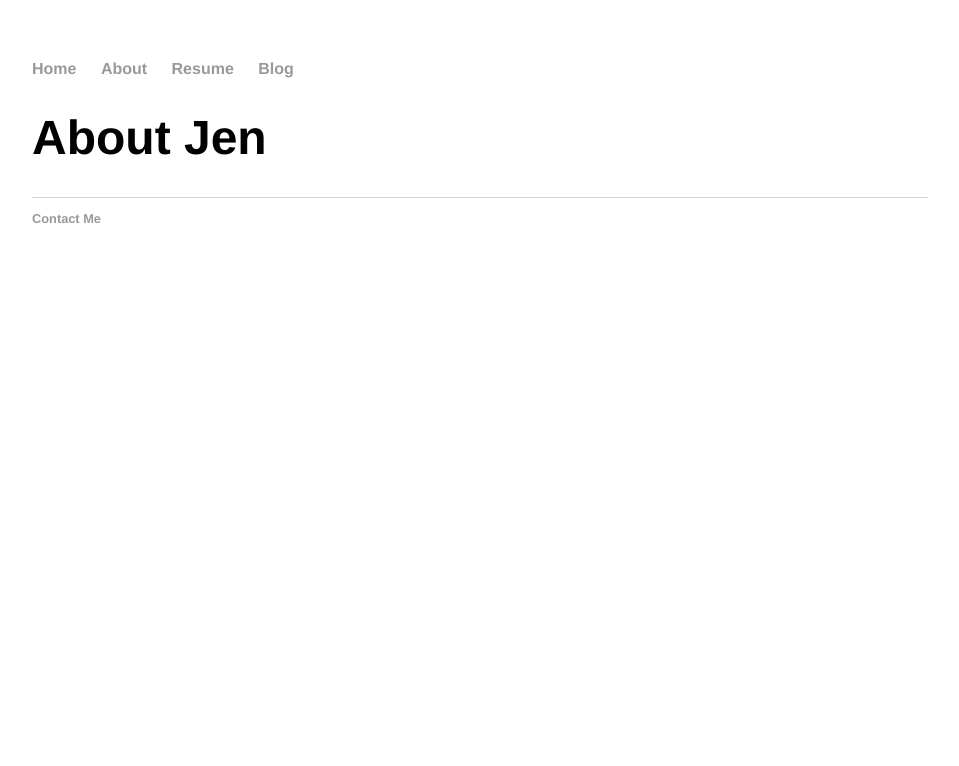
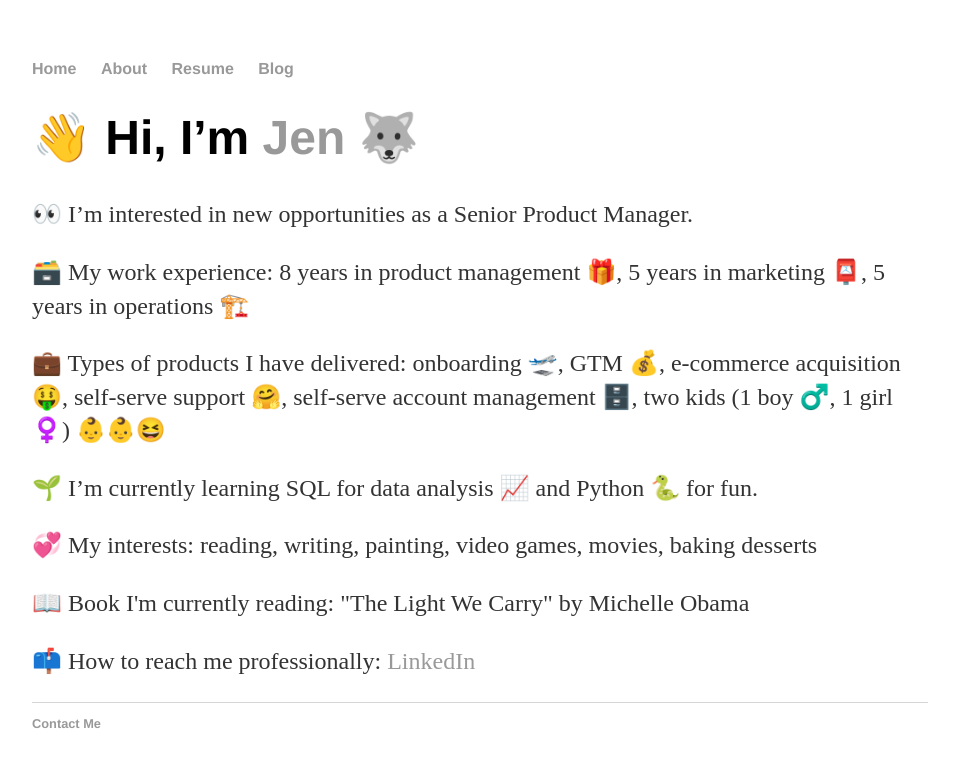
Before and after one commit to jen-yin/jen-yin, a plain HTML site: page about.html in a window 1280 px wide. Shown: the whole page, without its empty margins (160-1119 px from the left). Drawn offline with Linux system fonts and the light colour scheme; no server answers.

Commit message:
Update about.html

```diff
--- a/about.html
+++ b/about.html
@@ -15,21 +15,14 @@
    </nav>
    <div class="container">
      <div class="blurb">
-       <h1>About Jen</h1>
-<!-- JavaScript to fetch and display README content -->
-  <script>
-    // Fetch the README content from GitHub
-    fetch('https://raw.githubusercontent.com/jen-yin/jen-yin/main/README.md')
-      .then(response => response.text())
-      .then(markdown => {
-        // Create a div and set its innerHTML to the README content
-        const div = document.createElement('div');
-        div.innerHTML = markdown;
-
-        // Insert the div into the designated container
-        document.getElementById('readme-content').appendChild(div);
-      });
-  </script>
+ <h1>👋 Hi, I’m <a href="https://www.linkedin.com/in/jenyin/">Jen</a> 🐺</h1>
+  <p>👀 I’m interested in new opportunities as a Senior Product Manager.</p>
+  <p>🗃️ My work experience: 8 years in product management 🎁, 5 years in marketing 📮, 5 years in operations 🏗️</p>
+  <p>💼 Types of products I have delivered: onboarding 🛫, GTM 💰, e-commerce acquisition 🤑, self-serve support 🤗, self-serve account management 🗄️, two kids (1 boy ♂️, 1 girl ♀️) 👶👶😆</p>
+  <p>🌱 I’m currently learning SQL for data analysis 📈 and Python 🐍 for fun.</p>
+  <p>💞️ My interests: reading, writing, painting, video games, movies, baking desserts</p>
+  <p>📖 Book I'm currently reading: "The Light We Carry" by Michelle Obama</p>
+  <p>📫 How to reach me professionally: <a href="https://www.linkedin.com/in/jenyin/">LinkedIn</a></p>
     </div>
   </div>
   <footer>
```
